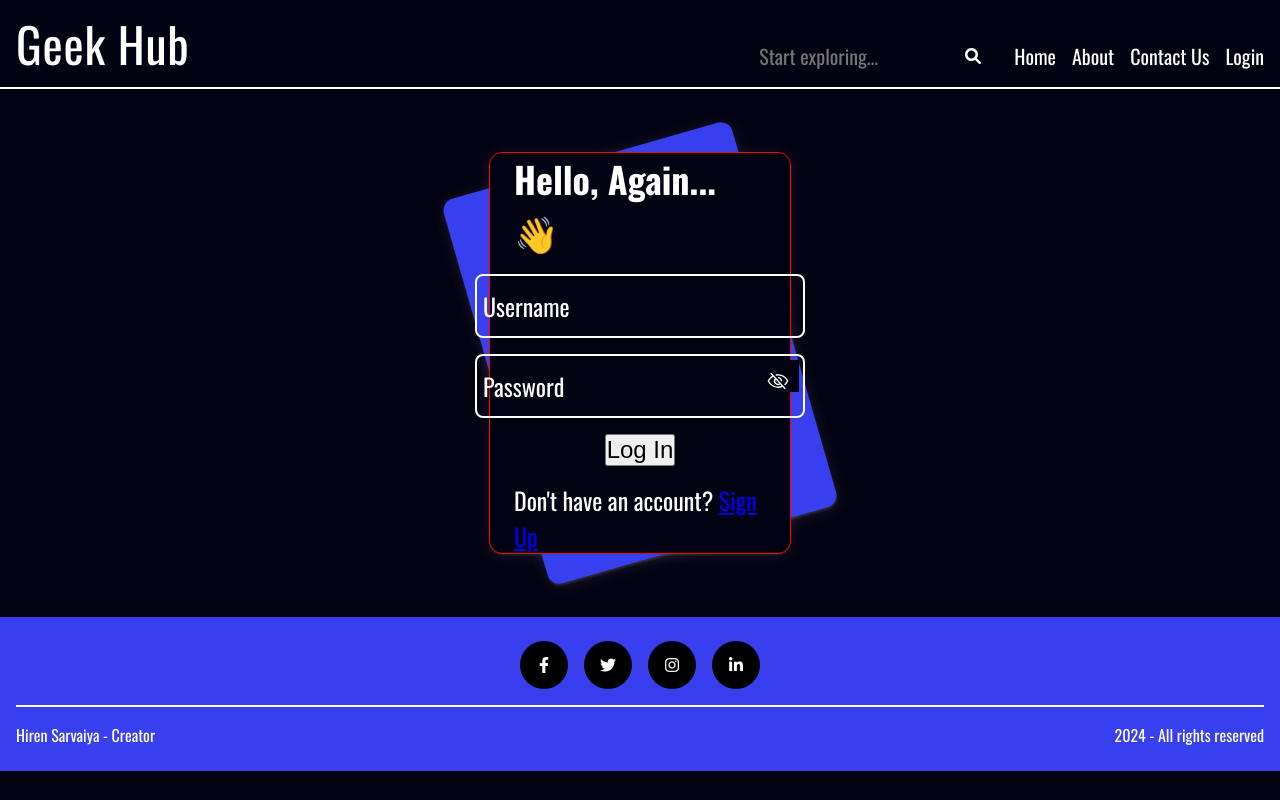
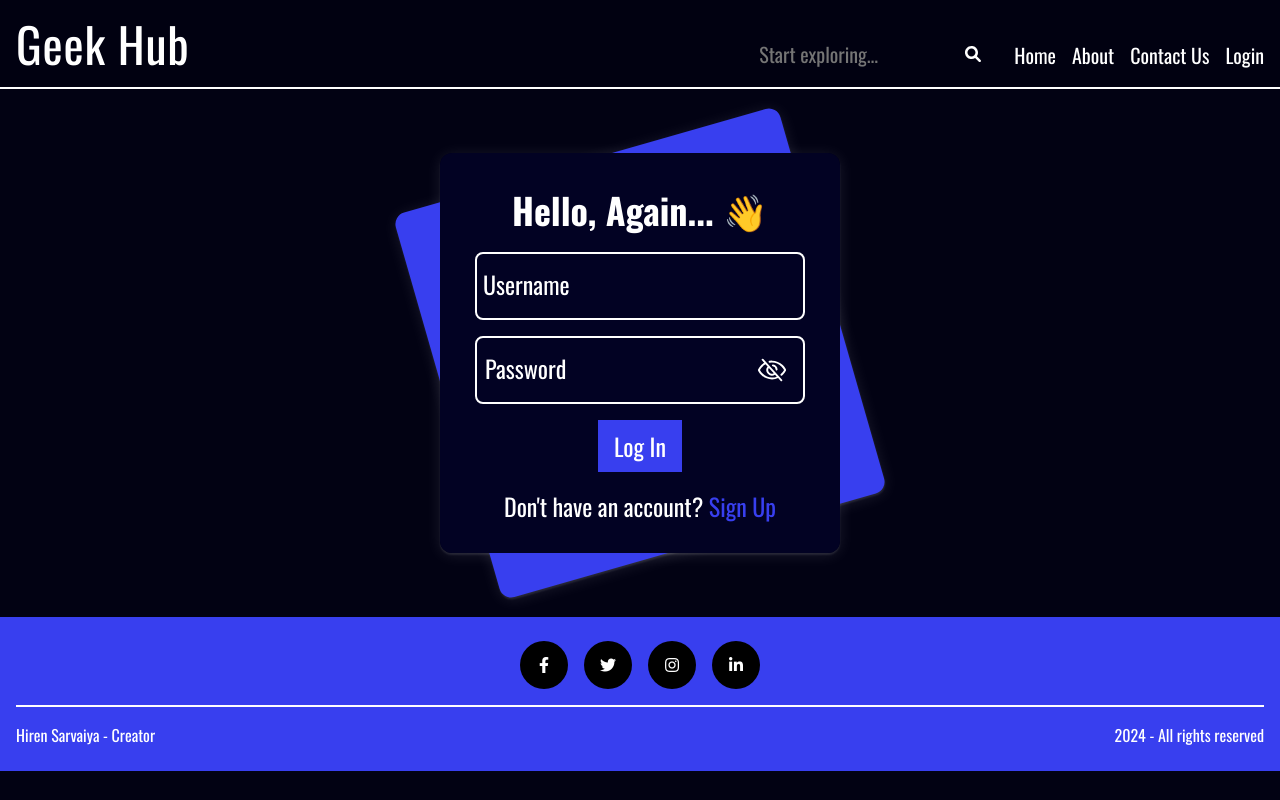
Before and after one commit to Hiren-Sarvaiya/Geek-Hub, a React (Vite) app: page /login in a window 1280 px wide. Built offline with nearby package versions, Linux system fonts and the light colour scheme.

Commit message:
designed login page

```diff
--- a/src/assets/css/Header.css
+++ b/src/assets/css/Header.css
@@ -19,6 +19,11 @@ nav {
 .logo {
   font-size: 3rem;
   letter-spacing: .05rem;
+}
+
+.logo-link {
+  color: white;
+  text-decoration: none;
 }
 
 .navContainer {
@@ -49,6 +54,7 @@ nav {
   padding: .5rem;
   transition: all 100ms ease-in-out;
   border-bottom: 0;
+  border-bottom: 2px solid transparent;
 }
 
 .searchContainer:focus-within {
--- a/src/assets/css/Login.css
+++ b/src/assets/css/Login.css
@@ -6,7 +6,7 @@
 .formContainer {
   position: relative;
   height: 400px;
-  width: 300px;
+  width: 400px;
   border-radius: .75rem;
   box-shadow: 0 2px 2px #ffffff1a, 0 2px 16px #ffffff1a;
 }
@@ -24,63 +24,109 @@
 
 .loginContainer form {
   position: absolute;
-  background-color: #020213;
+  background-color: #020223;
   height: 100%;
   width: 100%;
   z-index: 10;
   border-radius: .75rem;
   gap: 1rem;
   padding: 1rem 1.5rem;
-  outline: 1px solid red;
 }
 
 .loginContainer form input {
   font-size: 1.5rem;
 }
 
-.inputContainers {
+.usernameContainer,
+.passwordContainer {
   position: relative;
 }
 
-.inputContainers label {
+.usernameContainer label,
+.passwordContainer label {
   position: absolute;
-  top: 50%;
+  top: 48%;
   transform: translateY(-50%);
   left: .5rem;
   pointer-events: none;
   transition: 250ms;
 }
 
-.inputContainers input {
+.usernameContainer input,
+.passwordContainer {
   border-radius: .5rem;
-  padding: 1.5rem .5rem .5rem .5rem;
+  padding: 1.75rem .5rem .5rem .5rem;
   background-color: transparent;
   border: 2px solid white;
   color: white;
   transition: 250ms;
 }
 
-.inputContainers input:focus {
+.usernameContainer input:focus,
+.passwordContainer:focus-within {
   outline: none;
   border: 2px solid #00ff00;
 }
 
-.inputContainers:focus-within label {
-  top: .75rem;
+.usernameContainer:focus-within label,
+.usernameContainer .usernameActive,
+.passwordContainer:focus-within label,
+.passwordContainer .passwordActive {
+  top: 1rem;
   font-size: 1rem;
 }
 
 .passwordContainer {
   position: relative;
+  cursor: text;
+  padding-top: 1.25rem;
 }
 
 .passwordContainer .img {
   position: absolute;
-  height: 2rem;
-  width: 2rem;
-  top: 6px;
+  height: 2.5rem;
+  width: 2.5rem;
+  top: 7px;
   right: 6px;
   padding-top: 10px;
   padding-right: 10px;
-  background-color: #020213;
+  background-color: transparent;
 }
+
+.passwordContainer input {
+  width: 85%;
+  background-color: transparent;
+  border: none;
+  outline: none;
+  color: white;
+}
+
+.submit-btn {
+  all: unset;
+  background-color: #383FEF;
+  padding: .5rem 1rem;
+  transition: 250ms;
+}
+
+.submit-btn:hover {
+  background-color: #5c61ff;
+  border-radius: .5rem;
+}
+
+.submit-btn:active {
+  background-color: #383FEF;
+}
+
+.link {
+  all: unset;
+  color: #383FEF;
+  transition: 250ms;
+}
+
+.link:hover {
+  color: #5c61ff;
+}
+
+.link:active {
+  color: #383FEF;
+}
--- a/src/common/Header.jsx
+++ b/src/common/Header.jsx
@@ -5,7 +5,7 @@ import "../assets/css/Header.css"
 const Header = () => {
   return (
     <nav className="flex">
-      <div className="logo">Geek Hub</div>
+      <NavLink className="logo-link cur-p" to="/"><div className="logo">Geek Hub</div></NavLink>
       <div className="navContainer flex justify-center items-center">
         <div className="searchContainer flex">
           <input type="text" id="search" placeholder="Start exploring..." />
--- a/src/pages/Login.jsx
+++ b/src/pages/Login.jsx
@@ -1,28 +1,45 @@
-import React from "react"
+import React, { useState, useRef } from "react"
 import "../assets/css/Login.css"
 import { PiEye, PiEyeSlash } from "react-icons/pi"
 import { NavLink } from "react-router-dom"
 
 const Login = () => {
+  const [username, setUsername] = useState("")
+  const [password, setPassword] = useState("")
+  const [showPassword, setShowPassword] = useState(false)
+  const passwordInput = useRef()
+
+  const togglShowPassword = () => {
+    setShowPassword(!showPassword)
+    if (showPassword) {
+      passwordInput.current.type = "text"
+    } else {
+      passwordInput.current.type = "password"
+    }
+  }
+
   return (
     <section className="loginContainer flex justify-center">
       <div className="formContainer">
         <div className="bg"></div>
         <form className="flex justify-center items-center flex-col">
           <h1>Hello, Again... &#128075;</h1>
-          <div className="usernameContainer inputContainers">
-            <label htmlFor="username">Username</label>
-            <input type="text" id="username" />
+          <div className="usernameContainer">
+            <label htmlFor="username" className={username ? "usernameActive" : ""}>Username</label>
+            <input type="text" id="username" value={username} onChange={(e) => setUsername(e.target.value)} />
           </div>
-          <div className="passwordContainer">
-            <div className="passwordContainer2 inputContainers">
-              <label htmlFor="password">Password</label>
-              <input type="text" id="password" />
+          <div className="passwordContainer" onClick={() => passwordInput.current.focus()}>
+            <div className="passwordContainer2">
+              <label htmlFor="password" className={password ? "passwordActive" : ""}>Password</label>
+              <input type="password" id="password" value={password} onChange={(e) => setPassword(e.target.value)} ref={passwordInput} />
             </div>
-            <PiEyeSlash className="img cur-p" />
+            {showPassword ?
+              <PiEye className="img cur-p" onClick={togglShowPassword} /> :
+              <PiEyeSlash className="img cur-p" onClick={togglShowPassword} />
+            }
           </div>
-          <input type="submit" value="Log In" />
-          <p>Don't have an account? <NavLink to="/signup">Sign Up</NavLink></p>
+          <input className="submit-btn cur-p" type="submit" value="Log In" />
+          <div>Don't have an account? <NavLink className="link cur-p" to="/signup">Sign Up</NavLink></div>
         </form>
       </div>
     </section>
--- a/src/pages/SignUp.jsx
+++ b/src/pages/SignUp.jsx
@@ -3,9 +3,9 @@ import "../assets/css/SignUp.css"
 
 const SignUp = () => {
   return (
-    <div className="container1">
+    <section className="signupContainer flex justify-center">
 
-    </div>
+    </section>
   )
 }
 
```
